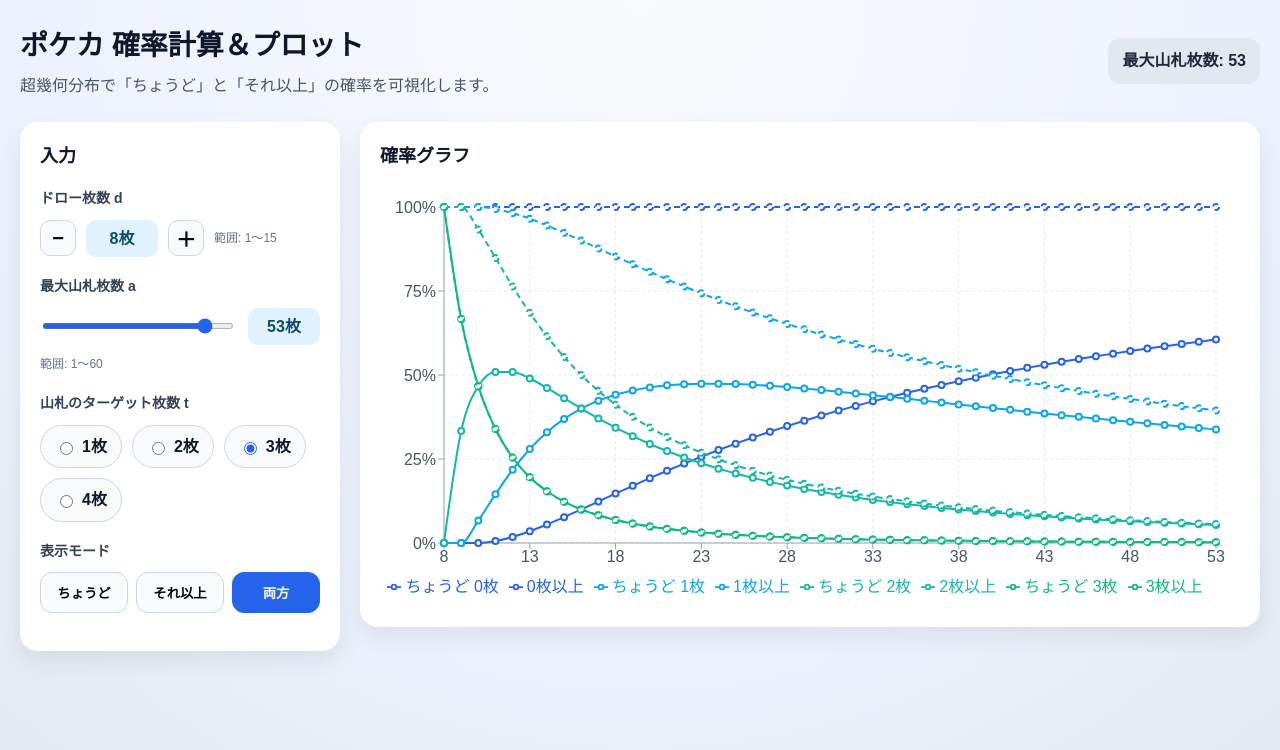
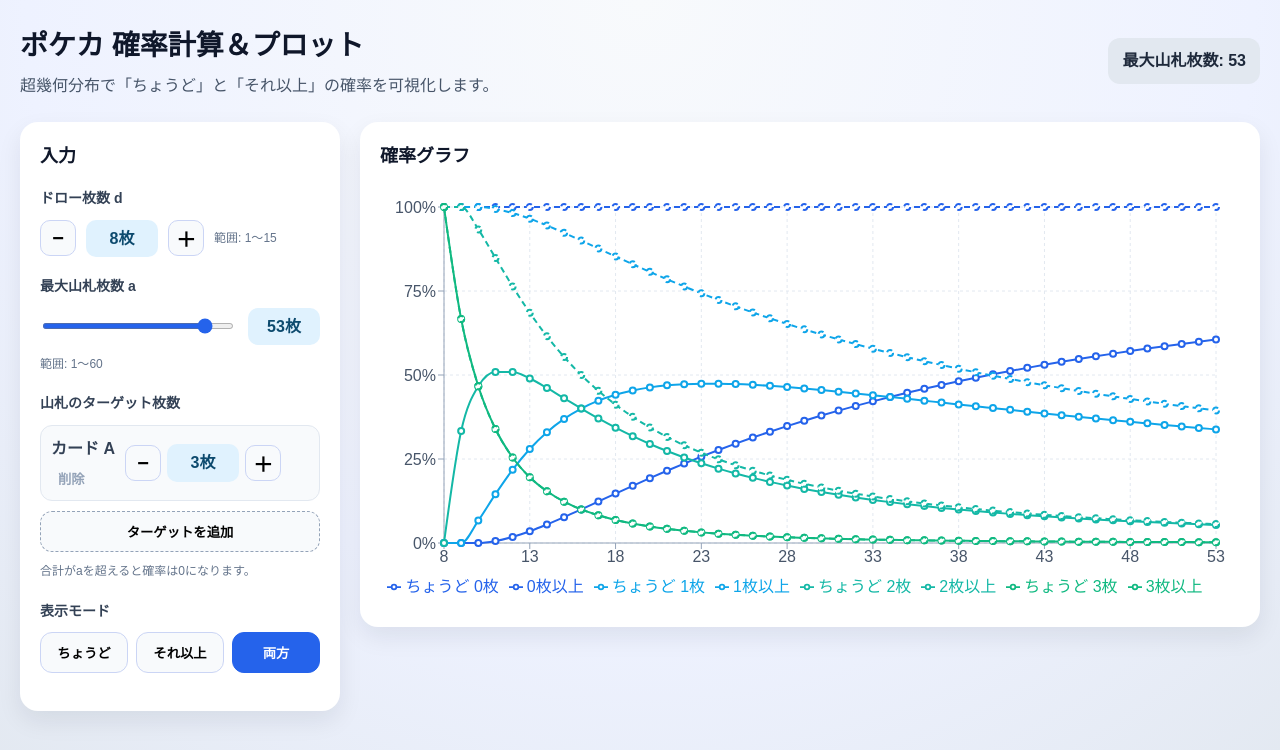
Before and after one commit to H-Sakuma-R1GHTB4CK/pokeca-prob-tool, a React (Vite) app: page / in a window 1280 px wide. Shown: the top 750 px of the page. Built offline with nearby package versions, Linux system fonts and the light colour scheme; the HTML template or start-up script is replaced by a standard one.

Commit message:
Adjust target row layout

```diff
--- a/src/App.tsx
+++ b/src/App.tsx
@@ -1,21 +1,34 @@
 import { useEffect, useMemo, useState } from 'react';
 import Controls, { DisplayMode } from './components/Controls';
 import ProbabilityChart from './components/ProbabilityChart';
-import { atLeast, pmf } from './lib/hypergeom';
+import { atLeast, pmf, probAllAtLeastOne } from './lib/hypergeom';
 
 const DEFAULT_MAX_DECK = 53;
 
-const buildData = (draw: number, target: number, maxDeck: number) => {
+type Target = {
+  id: string;
+  count: number;
+};
+
+const buildData = (draw: number, targets: Target[], maxDeck: number) => {
   const rows: Array<Record<string, number>> = [];
-
   const upper = Math.max(draw, maxDeck);
 
   for (let a = draw; a <= upper; a += 1) {
     const row: Record<string, number> = { a } as Record<string, number>;
 
-    for (let k = 0; k <= target; k += 1) {
-      row[`exact_${k}`] = pmf(a, target, draw, k);
-      row[`atleast_${k}`] = atLeast(a, target, draw, k);
+    if (targets.length === 1) {
+      const t = targets[0].count;
+      for (let k = 0; k <= t; k += 1) {
+        row[`exact_${k}`] = pmf(a, t, draw, k);
+        row[`atleast_${k}`] = atLeast(a, t, draw, k);
+      }
+    } else {
+      row.all_atleast_1 = probAllAtLeastOne(
+        a,
+        draw,
+        targets.map((item) => item.count)
+      );
     }
 
     rows.push(row);
@@ -26,7 +39,7 @@ const buildData = (draw: number, target: number, maxDeck: number) => {
 
 const App = () => {
   const [draw, setDraw] = useState(8);
-  const [target, setTarget] = useState(3);
+  const [targets, setTargets] = useState<Target[]>([{ id: 'A', count: 3 }]);
   const [mode, setMode] = useState<DisplayMode>('both');
   const [maxDeck, setMaxDeck] = useState(DEFAULT_MAX_DECK);
 
@@ -36,7 +49,13 @@ const App = () => {
     }
   }, [draw, maxDeck]);
 
-  const data = useMemo(() => buildData(draw, target, maxDeck), [draw, target, maxDeck]);
+  useEffect(() => {
+    if (targets.length > 1 && mode !== 'atleast') {
+      setMode('atleast');
+    }
+  }, [targets.length, mode]);
+
+  const data = useMemo(() => buildData(draw, targets, maxDeck), [draw, targets, maxDeck]);
 
   return (
     <div className="app">
@@ -52,8 +71,8 @@ const App = () => {
         <Controls
           draw={draw}
           onDrawChange={setDraw}
-          target={target}
-          onTargetChange={setTarget}
+          targets={targets}
+          onTargetsChange={setTargets}
           mode={mode}
           onModeChange={setMode}
           maxDeck={maxDeck}
@@ -62,7 +81,7 @@ const App = () => {
         <ProbabilityChart
           data={data}
           draw={draw}
-          target={target}
+          targets={targets}
           mode={mode}
           maxDeck={maxDeck}
         />
--- a/src/components/Controls.tsx
+++ b/src/components/Controls.tsx
@@ -1,10 +1,15 @@
 export type DisplayMode = 'exact' | 'atleast' | 'both';
+
+type Target = {
+  id: string;
+  count: number;
+};
 
 type ControlsProps = {
   draw: number;
   onDrawChange: (value: number) => void;
-  target: number;
-  onTargetChange: (value: number) => void;
+  targets: Target[];
+  onTargetsChange: (value: Target[]) => void;
   mode: DisplayMode;
   onModeChange: (mode: DisplayMode) => void;
   maxDeck: number;
@@ -15,11 +20,19 @@ const clamp = (value: number, min: number, max: number) => {
   return Math.min(Math.max(value, min), max);
 };
 
+const nextTargetId = (index: number) => {
+  const alphabet = 'ABCDEFGHIJKLMNOPQRSTUVWXYZ';
+  if (index < alphabet.length) {
+    return alphabet[index];
+  }
+  return `T${index + 1}`;
+};
+
 const Controls = ({
   draw,
   onDrawChange,
-  target,
-  onTargetChange,
+  targets,
+  onTargetsChange,
   mode,
   onModeChange,
   maxDeck,
@@ -29,6 +42,9 @@ const Controls = ({
   const maxDraw = 15;
   const minDeck = 1;
   const maxAllowed = 60;
+  const targetMin = 1;
+  const targetMax = 60;
+  const isMultiTarget = targets.length > 1;
 
   const handleDraw = (next: number) => {
     onDrawChange(clamp(next, minDraw, maxDraw));
@@ -36,6 +52,23 @@ const Controls = ({
 
   const handleMaxDeck = (next: number) => {
     onMaxDeckChange(clamp(next, minDeck, maxAllowed));
+  };
+
+  const handleTargetCount = (index: number, next: number) => {
+    const updated = targets.map((item, i) =>
+      i === index ? { ...item, count: clamp(next, targetMin, targetMax) } : item
+    );
+    onTargetsChange(updated);
+  };
+
+  const addTarget = () => {
+    const id = nextTargetId(targets.length);
+    onTargetsChange([...targets, { id, count: 1 }]);
+  };
+
+  const removeTarget = (index: number) => {
+    const updated = targets.filter((_, i) => i !== index);
+    onTargetsChange(updated.length === 0 ? [{ id: 'A', count: 1 }] : updated);
   };
 
   return (
@@ -84,26 +117,52 @@ const Controls = ({
         </label>
 
         <div className="control">
-          <span className="control-title">山札のターゲット枚数 t</span>
-          <div className="radio-row">
-            {[1, 2, 3, 4].map((value) => (
-              <label key={value} className="radio-pill">
-                <input
-                  type="radio"
-                  name="target"
-                  value={value}
-                  checked={target === value}
-                  onChange={() => onTargetChange(value)}
-                />
-                <span>{value}枚</span>
-              </label>
+          <span className="control-title">山札のターゲット枚数</span>
+          <div className="target-list">
+            {targets.map((target, index) => (
+              <div key={target.id} className="target-row">
+                <div className="target-meta">
+                  <div className="target-label">カード {target.id}</div>
+                  <button
+                    type="button"
+                    className="ghost"
+                    onClick={() => removeTarget(index)}
+                    disabled={targets.length === 1}
+                  >
+                    削除
+                  </button>
+                </div>
+                <div className="stepper-row compact">
+                  <button
+                    type="button"
+                    className="stepper"
+                    onClick={() => handleTargetCount(index, target.count - 1)}
+                    aria-label={`カード${target.id}枚数を減らす`}
+                  >
+                    −
+                  </button>
+                  <span className="value-pill">{target.count}枚</span>
+                  <button
+                    type="button"
+                    className="stepper"
+                    onClick={() => handleTargetCount(index, target.count + 1)}
+                    aria-label={`カード${target.id}枚数を増やす`}
+                  >
+                    ＋
+                  </button>
+                </div>
+              </div>
             ))}
           </div>
+          <button type="button" className="add-target" onClick={addTarget}>
+            ターゲットを追加
+          </button>
+          <span className="helper">合計がaを超えると確率は0になります。</span>
         </div>
 
         <div className="control">
           <span className="control-title">表示モード</span>
-          <div className="segmented">
+          <div className={`segmented ${isMultiTarget ? 'locked' : ''}`}>
             {[
               { value: 'exact', label: 'ちょうど' },
               { value: 'atleast', label: 'それ以上' },
@@ -115,11 +174,14 @@ const Controls = ({
                 className={`segment ${mode === item.value ? 'active' : ''}`}
                 onClick={() => onModeChange(item.value as DisplayMode)}
                 aria-pressed={mode === item.value}
+                disabled={isMultiTarget}
+                title={isMultiTarget ? '複数ターゲット時は「それ以上」のみ' : undefined}
               >
                 {item.label}
               </button>
             ))}
           </div>
+          {isMultiTarget && <span className="helper">複数ターゲット時は「それ以上」のみ表示します。</span>}
         </div>
       </div>
     </section>
--- a/src/components/ProbabilityChart.tsx
+++ b/src/components/ProbabilityChart.tsx
@@ -13,10 +13,15 @@ import {
 import { formatPercent, formatPercentInt } from '../lib/format';
 import { DisplayMode } from './Controls';
 
+type Target = {
+  id: string;
+  count: number;
+};
+
 type ChartProps = {
   data: Array<Record<string, number>>;
   draw: number;
-  target: number;
+  targets: Target[];
   mode: DisplayMode;
   maxDeck: number;
 };
@@ -59,8 +64,10 @@ const CustomTooltip = ({ active, payload, label }: any) => {
   );
 };
 
-const ProbabilityChart = ({ data, draw, target, mode, maxDeck }: ChartProps) => {
-  const lines = Array.from({ length: target + 1 }, (_, index) => index);
+const ProbabilityChart = ({ data, draw, targets, mode, maxDeck }: ChartProps) => {
+  const isMultiTarget = targets.length > 1;
+  const lineCount = (targets[0]?.count ?? 0) + 1;
+  const lines = Array.from({ length: lineCount }, (_, index) => index);
 
   return (
     <section className="chart">
@@ -87,7 +94,23 @@ const ProbabilityChart = ({ data, draw, target, mode, maxDeck }: ChartProps) =>
               <Tooltip content={<CustomTooltip />} />
               <Legend />
 
-              {lines.map((k) => {
+              {isMultiTarget ? (
+                <Line
+                  type="monotone"
+                  dataKey="all_atleast_1"
+                  stroke={COLORS[0]}
+                  strokeDasharray="6 4"
+                  strokeWidth={2}
+                  dot={{ r: 3 }}
+                  activeDot={{ r: 5 }}
+                  name="全て1枚以上"
+                  isAnimationActive
+                  animationDuration={ANIMATION_MS}
+                >
+                  <LabelList dataKey="all_atleast_1" content={<PercentLabel />} />
+                </Line>
+              ) : (
+                lines.map((k) => {
                   const color = COLORS[k % COLORS.length];
                   const exactKey = `exact_${k}`;
                   const atleastKey = `atleast_${k}`;
@@ -128,7 +151,8 @@ const ProbabilityChart = ({ data, draw, target, mode, maxDeck }: ChartProps) =>
                       )}
                     </Fragment>
                   );
-              })}
+                })
+              )}
             </LineChart>
           </ResponsiveContainer>
         </div>
--- a/src/index.css
+++ b/src/index.css
@@ -92,6 +92,10 @@ body {
   flex-wrap: wrap;
 }
 
+.stepper-row.compact {
+  gap: 6px;
+}
+
 input[type='range'] {
   flex: 1;
   accent-color: #2563eb;
@@ -130,6 +134,56 @@ input[type='range'] {
   color: #64748b;
 }
 
+.target-list {
+  display: grid;
+  gap: 10px;
+}
+
+.target-row {
+  display: grid;
+  grid-template-columns: auto 1fr;
+  align-items: center;
+  gap: 10px;
+  padding: 10px;
+  border-radius: 12px;
+  background: #f8fafc;
+  border: 1px solid #e2e8f0;
+}
+
+.target-meta {
+  display: flex;
+  flex-direction: column;
+  gap: 6px;
+  align-items: flex-start;
+}
+
+.target-label {
+  font-weight: 700;
+  color: #334155;
+}
+
+.add-target {
+  border: 1px dashed #94a3b8;
+  background: #f8fafc;
+  border-radius: 12px;
+  padding: 10px 12px;
+  font-weight: 600;
+  cursor: pointer;
+}
+
+.ghost {
+  border: 1px solid transparent;
+  background: transparent;
+  color: #ef4444;
+  font-weight: 600;
+  cursor: pointer;
+}
+
+.ghost:disabled {
+  color: #94a3b8;
+  cursor: not-allowed;
+}
+
 .radio-row {
   display: flex;
   gap: 10px;
@@ -158,6 +212,10 @@ input[type='range'] {
   gap: 8px;
 }
 
+.segmented.locked {
+  opacity: 0.7;
+}
+
 .segment {
   border: 1px solid #cbd5f5;
   background: #f8fafc;
@@ -165,6 +223,10 @@ input[type='range'] {
   border-radius: 12px;
   font-weight: 600;
   cursor: pointer;
+}
+
+.segment:disabled {
+  cursor: not-allowed;
 }
 
 .segment.active {
@@ -245,4 +307,9 @@ input[type='range'] {
   .value-pill {
     align-self: flex-start;
   }
+
+  .target-row {
+    grid-template-columns: 1fr;
+    align-items: start;
+  }
 }
--- a/src/lib/hypergeom.ts
+++ b/src/lib/hypergeom.ts
@@ -49,3 +49,40 @@ export const atLeast = (a: number, t: number, d: number, m: number): number => {
 
   return sum;
 };
+
+export const probAllAtLeastOne = (a: number, d: number, targets: number[]): number => {
+  if (a < d) {
+    return 0;
+  }
+
+  if (targets.length === 0) {
+    return 0;
+  }
+
+  const denominator = combBigInt(a, d);
+  if (denominator === 0n) {
+    return 0;
+  }
+
+  let total = 0;
+  const n = targets.length;
+
+  for (let mask = 0; mask < 1 << n; mask += 1) {
+    let sum = 0;
+    let bits = 0;
+
+    for (let i = 0; i < n; i += 1) {
+      if (mask & (1 << i)) {
+        sum += targets[i];
+        bits += 1;
+      }
+    }
+
+    const remaining = a - sum;
+    const numerator = remaining >= d ? combBigInt(remaining, d) : 0n;
+    const term = Number(numerator) / Number(denominator);
+    total += bits % 2 === 0 ? term : -term;
+  }
+
+  return Math.min(Math.max(total, 0), 1);
+};
```
Lines whose indentation alone changed are shown as unchanged.
